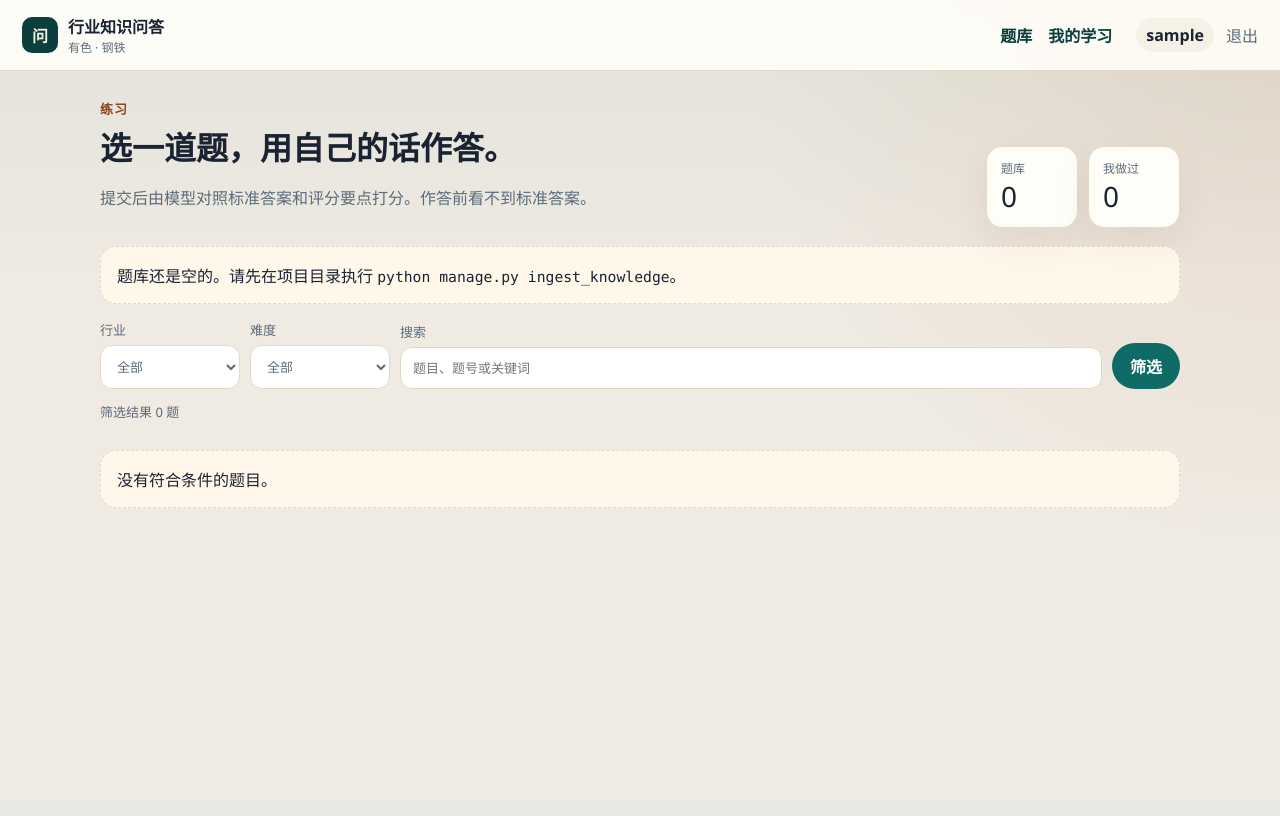
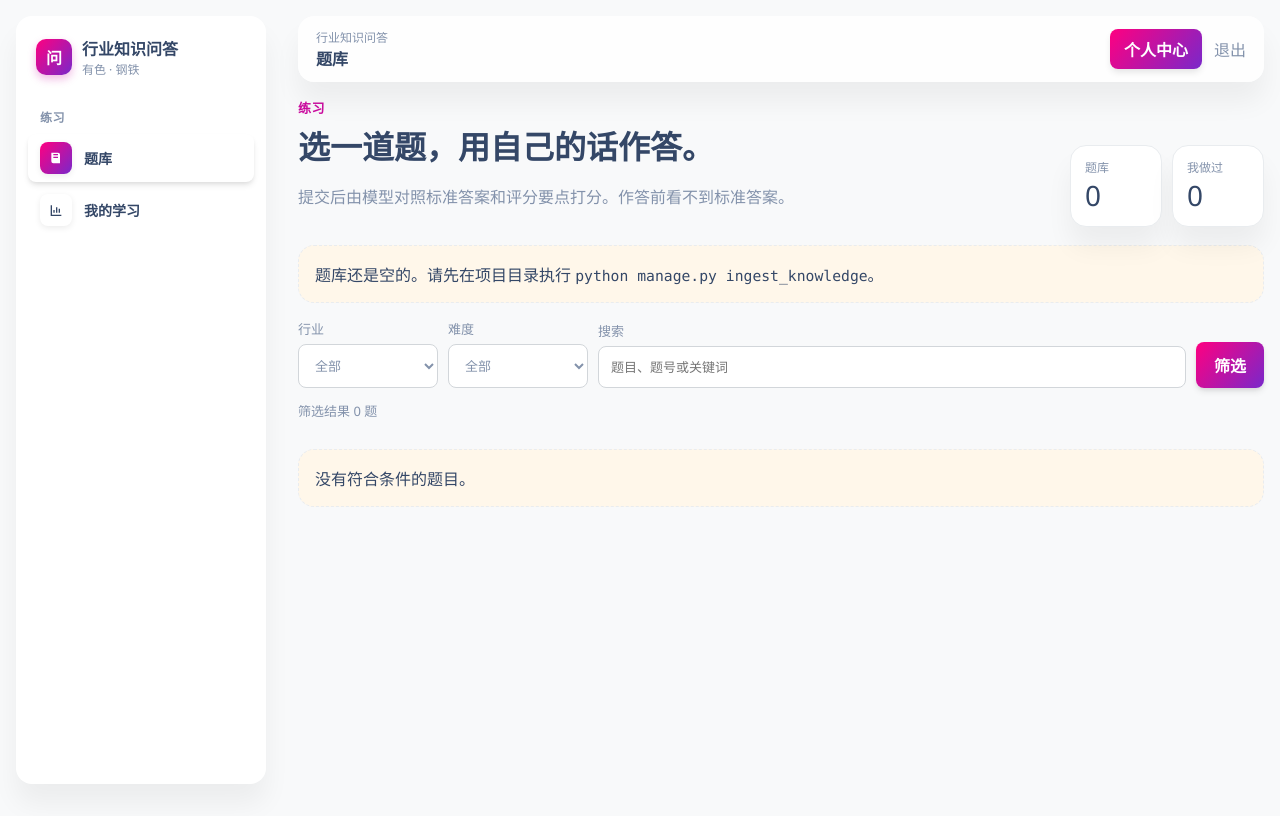
Before and after one commit to Tkrab/sales_questions_answers, a Django app: page / in a window 1280 px wide. Before the commit the page ends 508 px from the top, so only its background shows below. Run offline with Django 5.2, Linux system fonts and the light colour scheme; the visitor is signed in with stand-in values (Sample User, id 1); data that the repository does not hold is empty.

Commit message:
改成侧边栏界面，并补充本地部署需要先启动 MongoDB。
个人中心改到右上角，README 的首次准备按当前步骤更新。

Co-authored-by: Cursor <cursoragent@cursor.com>

```diff
--- a/static/css/app.css
+++ b/static/css/app.css
@@ -1,16 +1,19 @@
 :root {
-  --bg: #efeae2;
-  --ink: #1a2332;
-  --muted: #5c6b7a;
-  --card: #fffdf8;
-  --line: #e3d9c8;
-  --teal: #0e6b66;
-  --teal-deep: #0a3f3c;
-  --copper: #8d451c;
-  --good: #22c55e;
-  --mid: #e6b325;
-  --low: #e0453a;
-  --shadow: 0 16px 40px rgba(64, 42, 18, 0.06);
+  --bg: #f8f9fa;
+  --ink: #344767;
+  --muted: #8392ab;
+  --card: #ffffff;
+  --line: #e9ecef;
+  --primary: #cb0c9f;
+  --primary-2: #7928ca;
+  --teal: #cb0c9f;
+  --teal-deep: #344767;
+  --copper: #cb0c9f;
+  --good: #82d616;
+  --mid: #fbcf33;
+  --low: #ea0606;
+  --shadow: 0 20px 27px 0 rgba(0, 0, 0, 0.05);
+  --sidenav: 250px;
 }
 
 * { box-sizing: border-box; }
@@ -19,34 +22,84 @@ body {
   min-height: 100vh;
   color: var(--ink);
   font-family: "Segoe UI", "PingFang SC", "Microsoft YaHei", sans-serif;
-  background:
-    radial-gradient(circle at 100% 0%, rgba(184, 97, 47, 0.12), transparent 36%),
-    linear-gradient(180deg, rgba(14, 107, 102, 0.06), transparent 280px),
-    var(--bg);
+  background: var(--bg);
 }
-a { color: var(--teal-deep); }
+a { color: var(--primary); text-decoration: none; }
+.q-card, .attempt-line, .history-card, .brand, .sidenav nav a { color: inherit; }
 button, input, select, textarea { font: inherit; color: inherit; }
 :focus-visible { outline: 2px solid var(--teal); outline-offset: 2px; }
 
-.topbar {
-  position: sticky;
-  top: 0;
-  z-index: 5;
+.sidenav {
+  position: fixed;
+  z-index: 20;
+  top: 16px;
+  left: 16px;
+  bottom: 16px;
+  width: var(--sidenav);
+  display: flex;
+  flex-direction: column;
+  padding: 16px 12px;
+  background: #fff;
+  border-radius: 16px;
+  box-shadow: var(--shadow);
+}
+.sidenav-label {
+  margin: 18px 12px 8px;
+  color: var(--muted);
+  font-size: 12px;
+  font-weight: 700;
+  letter-spacing: 0.04em;
+}
+.sidenav nav { display: flex; flex-direction: column; gap: 4px; }
+.sidenav nav a {
   display: flex;
   align-items: center;
-  gap: 24px;
-  padding: 14px 22px;
-  background: rgba(255, 253, 248, 0.92);
-  border-bottom: 1px solid var(--line);
+  gap: 12px;
+  padding: 8px 12px;
+  border-radius: 8px;
+  font-size: 14px;
+  font-weight: 600;
+}
+.sidenav nav a.active {
+  background: #fff;
+  box-shadow: 0 4px 6px -1px rgba(0, 0, 0, 0.1), 0 2px 4px -1px rgba(0, 0, 0, 0.06);
+  font-weight: 700;
+}
+.nav-icon {
+  width: 32px;
+  height: 32px;
+  display: grid;
+  place-items: center;
+  border-radius: 8px;
+  background: #fff;
+  color: var(--ink);
+  box-shadow: 0 2px 6px rgba(0, 0, 0, 0.08);
+}
+.sidenav nav a.active .nav-icon {
+  color: #fff;
+  background: linear-gradient(310deg, #7928ca 0%, #ff0080 100%);
+}
+.shell { margin-left: calc(var(--sidenav) + 32px); min-height: 100vh; }
+.navbar {
+  display: flex;
+  align-items: center;
+  justify-content: space-between;
+  gap: 16px;
+  margin: 16px 16px 0;
+  padding: 12px 18px;
+  background: rgba(255, 255, 255, 0.8);
+  border-radius: 16px;
+  box-shadow: var(--shadow);
   backdrop-filter: blur(10px);
 }
+.navbar-kicker { margin: 0; color: var(--muted); font-size: 12px; }
+.navbar strong { font-size: 16px; }
 .brand {
   display: flex;
   align-items: center;
   gap: 10px;
-  color: inherit;
+  padding: 4px 8px 12px;
   text-decoration: none;
-  margin-right: auto;
 }
 .brand strong, .brand small { display: block; }
 .brand small { color: var(--muted); font-size: 12px; }
@@ -56,22 +109,22 @@ button, input, select, textarea { font: inherit; color: inherit; }
   display: grid;
   place-items: center;
   border-radius: 10px;
-  background: var(--teal-deep);
-  color: #f6f1e7;
+  background: linear-gradient(310deg, #7928ca, #ff0080);
+  color: #fff;
   font-weight: 700;
+  box-shadow: 0 4px 8px rgba(203, 12, 159, 0.28);
 }
-.topbar nav { display: flex; gap: 16px; }
-.topbar nav a { text-decoration: none; font-weight: 650; }
 .who { display: flex; align-items: center; gap: 12px; color: var(--muted); }
 .who-name {
-  color: var(--ink);
+  color: #fff;
   text-decoration: none;
-  font-weight: 650;
-  padding: 6px 10px;
-  border-radius: 999px;
-  background: #f6f1e7;
+  font-weight: 700;
+  padding: 8px 14px;
+  border-radius: 8px;
+  background: linear-gradient(310deg, #7928ca, #ff0080);
+  box-shadow: 0 4px 7px -1px rgba(0, 0, 0, 0.11);
 }
-.who-name:hover { background: #efe4d4; }
+.who-name.is-current { box-shadow: 0 0 0 3px rgba(203, 12, 159, 0.25); }
 .who form { margin: 0; }
 .who button {
   background: transparent;
@@ -81,7 +134,15 @@ button, input, select, textarea { font: inherit; color: inherit; }
   padding: 0;
 }
 
-.page { width: min(1080px, calc(100% - 32px)); margin: 28px auto 72px; }
+.page { width: auto; margin: 16px 16px 32px; }
+.auth-body {
+  min-height: 100vh;
+  background:
+    radial-gradient(circle at 0 0, rgba(203, 12, 159, 0.16), transparent 32%),
+    radial-gradient(circle at 100% 0, rgba(23, 193, 232, 0.18), transparent 28%),
+    var(--bg);
+}
+.auth-body .page { width: min(980px, calc(100% - 32px)); margin: 48px auto; }
 .hero { display: flex; justify-content: space-between; gap: 28px; align-items: flex-end; margin-bottom: 18px; }
 .hero h1, .auth-copy h1, .question-head h1, .score-hero h1 {
   margin: 8px 0;
@@ -90,7 +151,7 @@ button, input, select, textarea { font: inherit; color: inherit; }
   font-weight: 720;
 }
 .lede, .auth-copy p, .hint, .note { color: var(--muted); line-height: 1.7; }
-.eyebrow { margin: 0; color: var(--copper); font-size: 13px; font-weight: 700; letter-spacing: 0.08em; }
+.eyebrow { margin: 0; color: var(--primary); font-size: 13px; font-weight: 700; letter-spacing: 0.04em; }
 .hero-stats { display: flex; gap: 10px; margin: 0; }
 .hero-stats div, .stat-grid article {
   min-width: 92px;
@@ -124,8 +185,8 @@ button, input, select, textarea { font: inherit; color: inherit; }
 .form input, .form textarea, .filters select, .filters input {
   width: 100%;
   padding: 11px 12px;
-  border: 1px solid var(--line);
-  border-radius: 12px;
+  border: 1px solid #d2d6da;
+  border-radius: 8px;
   background: #fff;
 }
 .form textarea { resize: vertical; min-height: 180px; line-height: 1.6; }
@@ -138,15 +199,16 @@ button, input, select, textarea { font: inherit; color: inherit; }
   align-items: center;
   justify-content: center;
   border: 0;
-  border-radius: 999px;
+  border-radius: 8px;
   padding: 11px 18px;
-  background: var(--teal);
+  background: linear-gradient(310deg, #7928ca, #ff0080);
   color: white;
   text-decoration: none;
   font-weight: 700;
   cursor: pointer;
+  box-shadow: 0 4px 7px -1px rgba(0, 0, 0, 0.11), 0 2px 4px -1px rgba(0, 0, 0, 0.07);
 }
-.btn-ghost { background: transparent; color: var(--ink); border: 1px solid var(--line); }
+.btn-ghost { background: #fff; color: var(--ink); border: 1px solid var(--line); box-shadow: none; }
 .btn:disabled { opacity: 0.65; cursor: wait; }
 .actions { display: flex; flex-wrap: wrap; gap: 10px; margin-top: 16px; }
 
--- a/templates/base.html
+++ b/templates/base.html
@@ -7,8 +7,9 @@
   <title>{% block title %}行业知识问答{% endblock %}</title>
   <link rel="stylesheet" href="{% static 'css/app.css' %}">
 </head>
-<body>
-  <header class="topbar">
+<body class="{% if request.user.is_authenticated %}has-sidenav{% else %}auth-body{% endif %}">
+  {% if request.user.is_authenticated %}
+    <aside class="sidenav">
       <a class="brand" href="{% url 'home' %}">
         <span class="brand-mark">问</span>
         <span>
@@ -16,20 +17,37 @@
           <small>有色 · 钢铁</small>
         </span>
       </a>
-    {% if request.user.is_authenticated %}
+      <p class="sidenav-label">练习</p>
       <nav>
-        <a href="{% url 'home' %}">题库</a>
-        <a href="{% url 'profile' %}">我的学习</a>
+        <a href="{% url 'home' %}" {% if request.resolver_match.url_name == 'home' or request.resolver_match.url_name == 'question' %}class="active"{% endif %}>
+          <span class="nav-icon" aria-hidden="true">
+            <svg viewBox="0 0 24 24" width="16" height="16"><path fill="currentColor" d="M5 4h10a3 3 0 013 3v13H8a3 3 0 01-3-3V4zm3 4h7V6H8v2zm0 4h7v-2H8v2z"/></svg>
+          </span>
+          题库
+        </a>
+        <a href="{% url 'profile' %}" {% if request.resolver_match.url_name == 'profile' or request.resolver_match.url_name == 'record' %}class="active"{% endif %}>
+          <span class="nav-icon" aria-hidden="true">
+            <svg viewBox="0 0 24 24" width="16" height="16"><path fill="currentColor" d="M4 19V5h2v14h14v2H4zm4-3h2v-4H8v4zm4 0h2V8h-2v8zm4 0h2v-6h-2v6z"/></svg>
+          </span>
+          我的学习
+        </a>
       </nav>
+    </aside>
+    <div class="shell">
+      <header class="navbar">
+        <div>
+          <p class="navbar-kicker">行业知识问答</p>
+          <strong>{% block navbar_title %}练习台{% endblock %}</strong>
+        </div>
         <div class="who">
-        <a class="who-name" href="{% url 'account' %}">{{ profile_name }}</a>
+          <a class="who-name{% if request.resolver_match.url_name == 'account' %} is-current{% endif %}" href="{% url 'account' %}">个人中心</a>
           <form method="post" action="{% url 'logout' %}">
             {% csrf_token %}
             <button type="submit">退出</button>
           </form>
         </div>
+      </header>
   {% endif %}
-  </header>
       <main class="page">
         {% if messages %}
           <ul class="messages">
@@ -40,5 +58,8 @@
         {% endif %}
         {% block content %}{% endblock %}
       </main>
+  {% if request.user.is_authenticated %}
+    </div>
+  {% endif %}
 </body>
 </html>
--- a/templates/quiz/account.html
+++ b/templates/quiz/account.html
@@ -1,5 +1,6 @@
 {% extends "base.html" %}
 {% block title %}个人中心 · 行业知识问答{% endblock %}
+{% block navbar_title %}个人中心{% endblock %}
 {% block content %}
 <section class="hero">
   <div>
--- a/templates/quiz/home.html
+++ b/templates/quiz/home.html
@@ -1,6 +1,7 @@
 {% extends "base.html" %}
 {% load quiz_extras %}
 {% block title %}题库 · 行业知识问答{% endblock %}
+{% block navbar_title %}题库{% endblock %}
 {% block content %}
 <section class="hero">
   <div>
--- a/templates/quiz/profile.html
+++ b/templates/quiz/profile.html
@@ -1,6 +1,7 @@
 {% extends "base.html" %}
 {% load quiz_extras %}
 {% block title %}我的学习 · 行业知识问答{% endblock %}
+{% block navbar_title %}我的学习{% endblock %}
 {% block content %}
 <section class="hero">
   <div>
--- a/templates/quiz/question.html
+++ b/templates/quiz/question.html
@@ -1,6 +1,7 @@
 {% extends "base.html" %}
 {% load quiz_extras %}
 {% block title %}{{ question.code }} · 行业知识问答{% endblock %}
+{% block navbar_title %}作答{% endblock %}
 {% block content %}
 <p class="crumb">
   <a href="{% url 'home' %}">题库</a>
--- a/templates/quiz/result.html
+++ b/templates/quiz/result.html
@@ -1,6 +1,7 @@
 {% extends "base.html" %}
 {% load quiz_extras %}
 {% block title %}得分 {{ record.final_score|floatformat:"-1" }} · {{ record.question.code }}{% endblock %}
+{% block navbar_title %}评分{% endblock %}
 {% block content %}
 <p class="crumb">
   <a href="{% url 'home' %}">题库</a>
```
Also changed, not shown: other parts of static/css/app.css (+24 -8 lines), README.md. Lines whose indentation alone changed are shown as unchanged.
